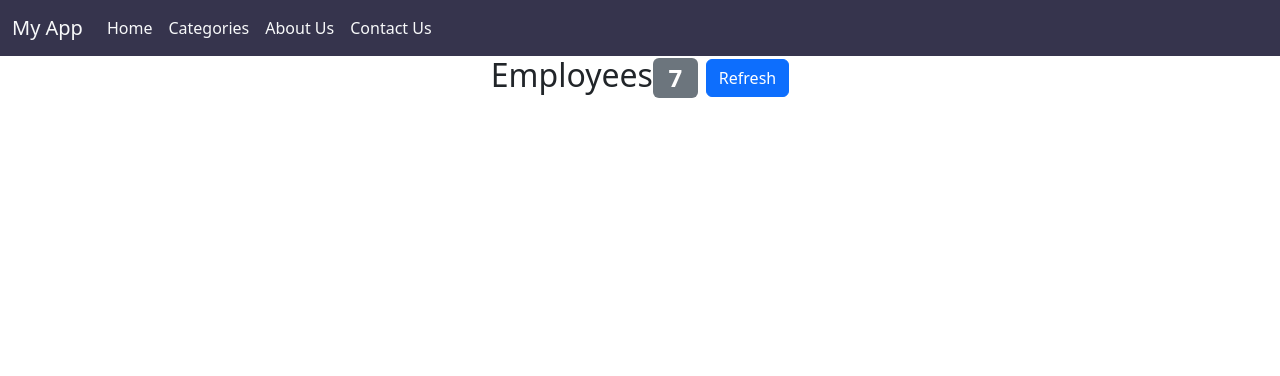
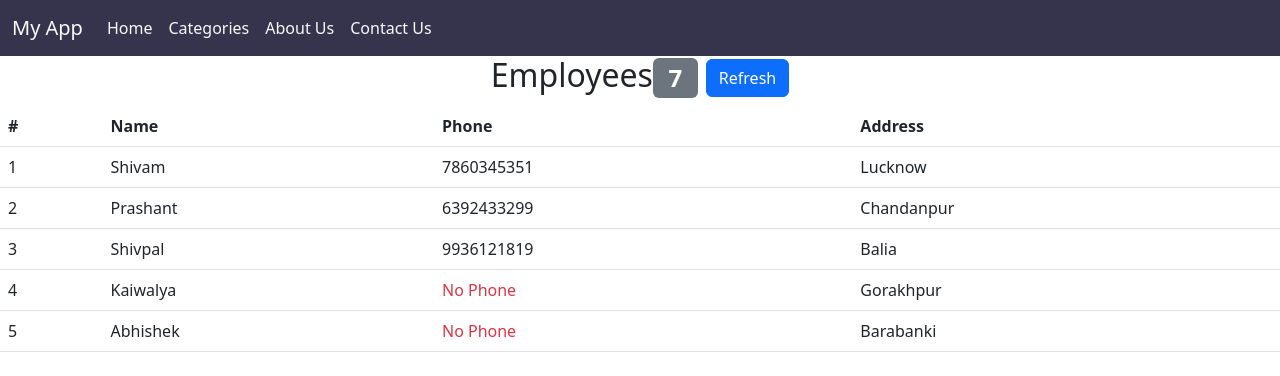
Before and after one commit to shivam-ssllp/react, a React (Create React App) app in the folder my-first-app/: page / in a window 1280 px wide. Shown: the top 376 px of the page. Built offline with nearby package versions, Linux system fonts and the light colour scheme; the HTML template or start-up script is replaced by a standard one.

Commit message:
Section 3 40%

```diff
--- a/my-first-app/src/mainContent.jsx
+++ b/my-first-app/src/mainContent.jsx
@@ -1,7 +1,42 @@
 import React, { Component } from "react";
 
 export default class MainContent extends Component {
-  state = { appTitle: "Employees", customersCount: 7 };
+  state = {
+    appTitle: "Employees",
+    customersCount: 7,
+    customers: [
+      {
+        id: 1,
+        name: "Shivam",
+        phone: "7860345351",
+        address: { city: "Lucknow" },
+      },
+      {
+        id: 2,
+        name: "Prashant",
+        phone: "6392433299",
+        address: { city: "Chandanpur" },
+      },
+      {
+        id: 3,
+        name: "Shivpal",
+        phone: "9936121819",
+        address: { city: "Balia" },
+      },
+      {
+        id: 4,
+        name: "Kaiwalya",
+        phone: null,
+        address: { city: "Gorakhpur" },
+      },
+      {
+        id: 5,
+        name: "Abhishek",
+        phone: "",
+        address: { city: "Barabanki" },
+      },
+    ],
+  };
   render() {
     return (
       <div>
@@ -18,6 +53,34 @@ export default class MainContent extends Component {
             Refresh
           </button>
         </h2>
+        <table className="table">
+          <thead>
+            <tr>
+              <th>#</th>
+              <th>Name</th>
+              <th>Phone</th>
+              <th>Address</th>
+            </tr>
+          </thead>
+          <tbody>
+            {this.state.customers.map((cust) => {
+              return (
+                <tr key={cust.id}>
+                  <td>{cust.id}</td>
+                  <td>{cust.name}</td>
+                  <td>
+                    {cust.phone ? (
+                      cust.phone
+                    ) : (
+                      <div className="text-danger">No Phone</div>
+                    )}
+                  </td>
+                  <td>{cust.address.city}</td>
+                </tr>
+              );
+            })}
+          </tbody>
+        </table>
       </div>
     );
   }
@@ -25,6 +88,6 @@ export default class MainContent extends Component {
   //   Click event
   onRefreshClick = () => {
     // console.log("Event fired");
-    this.setState({ customersCount: this.state.customersCount + 22 });
+    this.setState({ customersCount: this.state.customersCount + 2 });
   };
 }
```
Also changed, not shown: my-first-app/src/App.jsx (line endings or trailing spaces).
